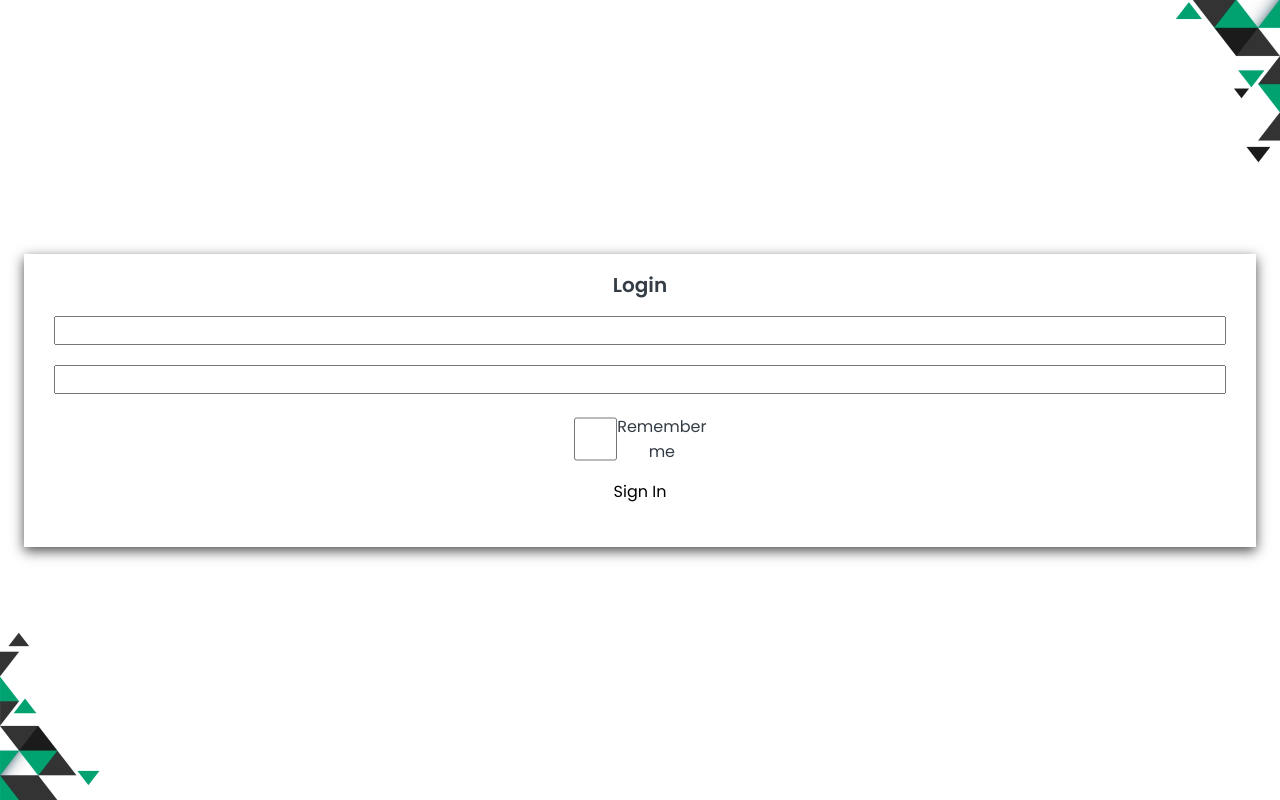
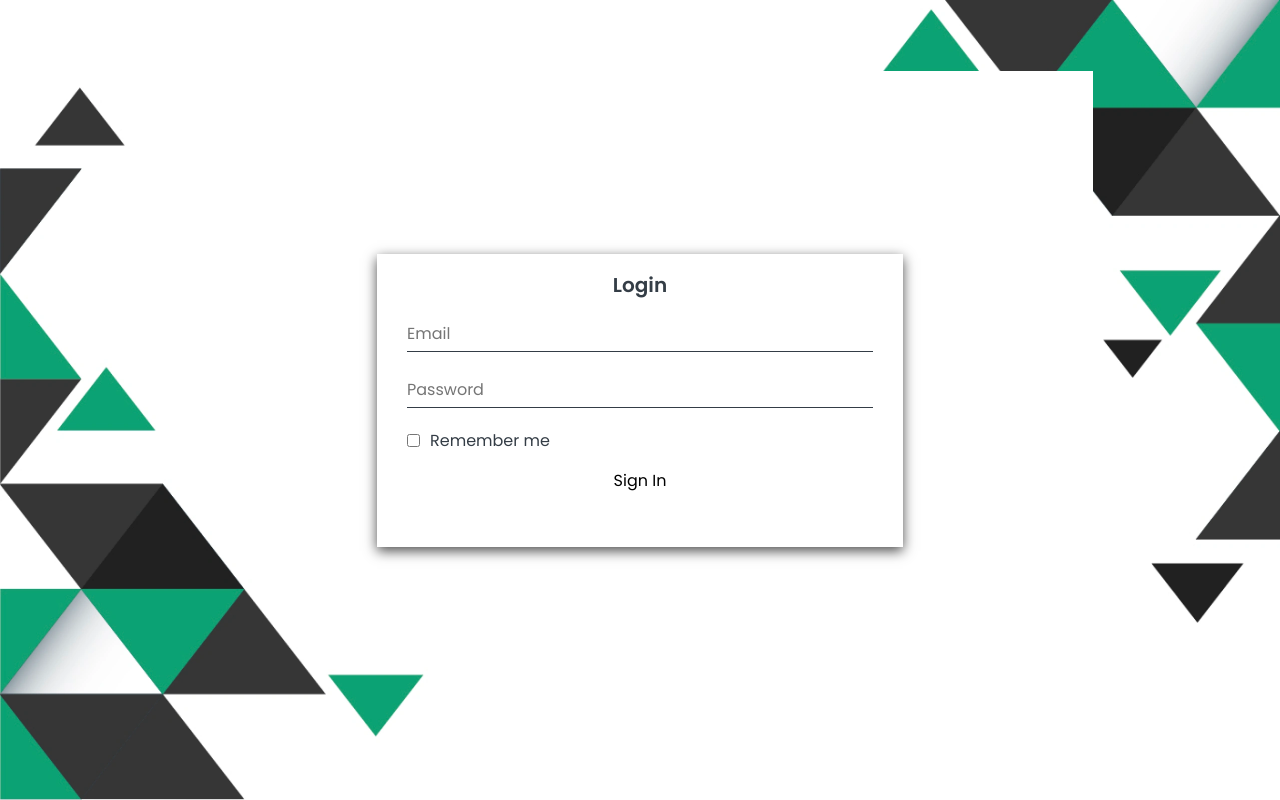
Before and after one commit to esyrovatka/stadiums, a Next.js app: page /auth/signup in a window 1280 px wide. Built offline with nearby package versions, Linux system fonts and the light colour scheme.

Commit message:
add input

```diff
--- a/src/app/auth/signup/page.module.scss
+++ b/src/app/auth/signup/page.module.scss
@@ -6,42 +6,40 @@
   width: 100vw;
   height: 100dvh;
   padding: 0 24px;
-  position: relative;
-  z-index: 2;
 
-  &__image-top {
+  &__image-top,
+  &__image-top__desktop {
     position: absolute;
     z-index: 1;
-    width: 110px;
-    height: 195px;
     right: 0;
     top: 0;
   }
 
-  &__image-bottom {
+  &__image-bottom,
+  &__image-bottom__desktop {
     position: absolute;
     z-index: 1;
-    width: 103px;
-    height: 171px;
     left: 0;
     bottom: 0;
   }
 
+  &__image-top__desktop,
+  &__image-bottom__desktop {
+    display: none;
+  }
+
   &__form {
-    width: 100%;
-    margin: auto;
+    width: 80%;
+    max-width: 526px;
     box-shadow: 0px 4px 12px 0px rgba(#000, 0.7);
     padding: 20px 30px;
     display: flex;
     flex-direction: column;
-    align-items: center;
     text-align: center;
     gap: 20px;
     height: 293px;
-
-    input {
-      width: 100%;
-    }
+    position: relative;
+    z-index: 2;
   }
 
   &__title {
@@ -51,5 +49,19 @@
 
   &__remember {
     display: flex;
+    gap: 10px;
+    align-items: center;
+  }
+
+  @include tablet {
+    &__image-top,
+    &__image-bottom {
+      display: none;
+    }
+
+    &__image-top__desktop,
+    &__image-bottom__desktop {
+      display: block;
+    }
   }
 }
--- a/src/app/auth/signup/page.tsx
+++ b/src/app/auth/signup/page.tsx
@@ -1,39 +1,56 @@
 "use client"
 import { FC, FormEvent } from "react"
 import styles from "./page.module.scss"
-import { Typography } from "@/shared"
+import { Input, Typography } from "@/shared"
 import Image from "next/image"
+import { useRouter } from "next/navigation"
 
 const SignUp: FC = () => {
+  const router = useRouter()
   const handleSubmit = (event: FormEvent<HTMLFormElement>) => {
     event.preventDefault()
+    router.push("/")
   }
   return (
     <div className={styles.wrapper}>
       <Image
         src="/assets/img/signup1.webp"
         alt="img"
-        width={1123}
-        height={749}
+        width={110}
+        height={195}
         className={styles["wrapper__image-top"]}
       />
       <Image
         src="/assets/img/signup2.webp"
         alt="img"
+        width={103}
+        height={171}
+        className={styles["wrapper__image-bottom"]}
+      />
+      <Image
+        src="/assets/img/signup3.webp"
+        alt="img"
+        width={1123}
+        height={749}
+        className={styles["wrapper__image-top__desktop"]}
+      />
+      <Image
+        src="/assets/img/signup4.webp"
+        alt="img"
         width={1093}
         height={729}
-        className={styles["wrapper__image-bottom"]}
+        className={styles["wrapper__image-bottom__desktop"]}
       />
       <form className={styles.wrapper__form} onSubmit={handleSubmit}>
         <Typography tag="h2" weight="six" className={styles.wrapper__title}>
           Login
         </Typography>
 
-        <input />
-        <input />
+        <Input placeholder="Email" />
+        <Input placeholder="Password" type="password" />
 
         <div className={styles.wrapper__remember}>
-          <input type="checkbox" />
+          <Input type="checkbox" />
           <Typography>Remember me</Typography>
         </div>
 
--- a/src/shared/index.ts
+++ b/src/shared/index.ts
@@ -1 +1 @@
-export { Typography } from "./ui"
+export { Typography, Input } from "./ui"
--- /dev/null
+++ b/src/shared/ui/Input/index.ts
@@ -0,0 +1 @@
+export { default as Input } from "./ui"
--- /dev/null
+++ b/src/shared/ui/Input/types/index.ts
@@ -0,0 +1,7 @@
+import { InputHTMLAttributes } from "react"
+
+type HtmlInputProps = Omit<InputHTMLAttributes<HTMLInputElement>, "value" | "onChange">
+export interface InputProps extends HtmlInputProps {
+  label?: string
+  className?: string
+}
--- /dev/null
+++ b/src/shared/ui/Input/ui/Input.module.scss
@@ -0,0 +1,13 @@
+.wrapper {
+  display: flex;
+  flex-direction: column;
+  align-items: flex-start;
+  gap: 8px;
+
+  &__input {
+    width: 100%;
+    border: none;
+    padding: 5px 0;
+    border-bottom: 1px solid $color-neutral-dark70;
+  }
+}
--- /dev/null
+++ b/src/shared/ui/Input/ui/index.tsx
@@ -0,0 +1,22 @@
+"use client"
+
+import { FC, useId } from "react"
+import { InputProps } from "../types"
+
+import styles from "./Input.module.scss"
+import { classNames } from "@/shared/lib"
+
+const Input: FC<InputProps> = props => {
+  const { label, className, ...otherProps } = props
+
+  const id = useId()
+
+  return (
+    <div className={styles.wrapper}>
+      {label && <label htmlFor={id}>{label}</label>}
+      <input id={id} {...otherProps} className={classNames(styles.wrapper__input, {}, [className])} />
+    </div>
+  )
+}
+
+export default Input
--- a/src/shared/ui/index.ts
+++ b/src/shared/ui/index.ts
@@ -1 +1,2 @@
 export { Typography } from "./Typography"
+export { Input } from "./Input"
```
Also changed, not shown: public/assets/img/signup3.webp (added), public/assets/img/signup4.webp (added).
